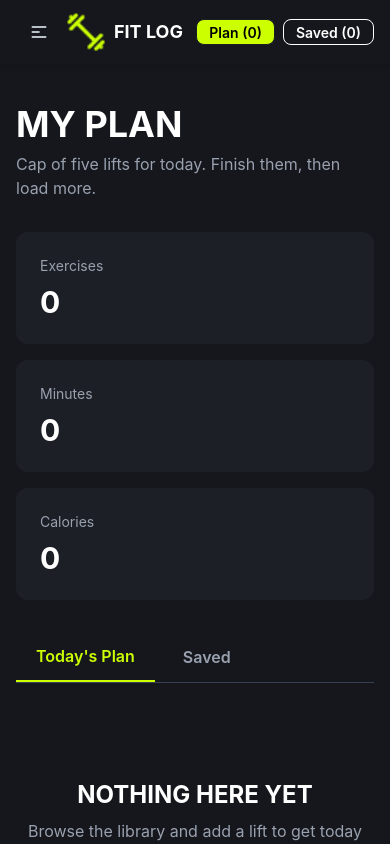
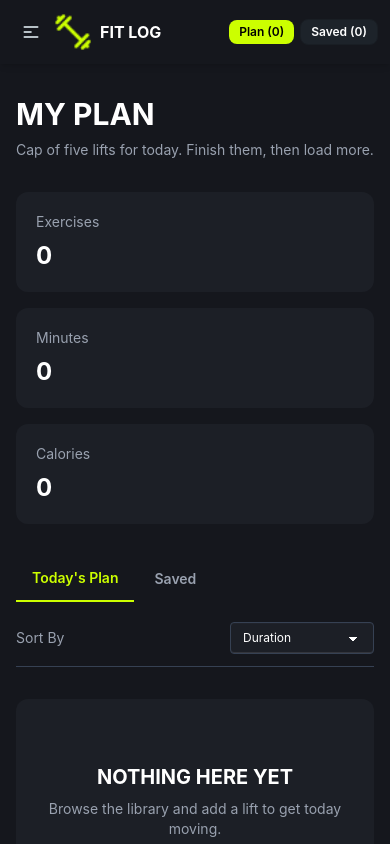
Before and after one commit to rifat-17/fit-log, a Next.js app: page /my-plan in a window 390 px wide. Shown: the top 844 px of the page. Built offline with nearby package versions, Linux system fonts and the light colour scheme.

Commit message:
added responsive

```diff
--- a/src/app/components/Navbar.tsx
+++ b/src/app/components/Navbar.tsx
@@ -1,28 +1,32 @@
 "use client";
-import Image from 'next/image';
-import Link from 'next/link';
 
-import Logo from '@/assets/logo.png';
-import { useFitlog } from '@/context/FitLogContext';
+import Image from "next/image";
+import Link from "next/link";
 
-
+import Logo from "@/assets/logo.png";
+import { useFitlog } from "@/context/FitLogContext";
 
 const Navbar = () => {
-
   const { planWorkouts, savedWorkouts } = useFitlog();
 
+  /* ================= NAVIGATION LINKS ================= */
 
-  // Navigation links
   const navLinks = (
     <>
       <li>
-        <Link href="/" className="hover:text-[#ccff00]">
+        <Link
+          href="/"
+          className="hover:text-[#ccff00]"
+        >
           Workouts
         </Link>
       </li>
 
       <li>
-        <Link href="/my-plan" className="hover:text-[#ccff00]">
+        <Link
+          href="/my-plan"
+          className="hover:text-[#ccff00]"
+        >
           My Plan
         </Link>
       </li>
@@ -31,17 +35,19 @@ const Navbar = () => {
 
   return (
     <header className="sticky top-0 z-50 bg-[#15171D] shadow-md">
-      <div className="navbar container mx-auto px-4">
 
-        {/* ================= LEFT: LOGO + MOBILE MENU ================= */}
+      <div className="navbar container mx-auto min-h-16 px-3 sm:px-4">
+
+        {/* ================= LEFT ================= */}
         <div className="navbar-start">
 
           {/* Mobile Menu */}
           <div className="dropdown lg:hidden">
+
             <div
               tabIndex={0}
               role="button"
-              className="btn btn-ghost btn-sm mr-1"
+              className="btn btn-ghost btn-sm mr-1 p-2"
               aria-label="Open menu"
             >
               <svg
@@ -68,16 +74,19 @@ const Navbar = () => {
                                 dropdown-content
                                 z-50
                                 mt-3
-                w-52
-                rounded-box
+                                w-48
+                                rounded-xl
                                 bg-[#222630]
                                 p-2
+                                text-white
                                 shadow-xl
                             "
             >
               {navLinks}
             </ul>
+
           </div>
+
 
           {/* Logo */}
           <Link
@@ -87,57 +96,72 @@ const Navbar = () => {
             <Image
               src={Logo}
               alt="FitLog Logo"
-              width={40}
-              height={40}
+              width={38}
+              height={38}
               priority
+              className="sm:h-10 sm:w-10"
             />
 
-            <span className="text-lg font-bold sm:text-xl">
+            <span className="text-base font-bold sm:text-xl">
               FIT LOG
             </span>
           </Link>
+
         </div>
 
-        {/* ================= CENTER: DESKTOP NAVIGATION ================= */}
+
+        {/* ================= CENTER ================= */}
         <div className="navbar-center hidden lg:flex">
-          <ul className="menu menu-horizontal gap-2">
+
+          <ul className="menu menu-horizontal gap-2 text-sm font-medium">
             {navLinks}
           </ul>
+
         </div>
 
-        {/* ================= RIGHT: PLAN + SAVED ================= */}
+
+        {/* ================= RIGHT ================= */}
         <div className="navbar-end">
 
-          <div className="flex items-center gap-2 sm:gap-3">
+          <div className="flex items-center gap-1.5 sm:gap-3">
 
-            {/* My Plan */}
+            {/* Plan */}
             <Link
               href="/my-plan"
               className="
                                 badge
+                                border-none
                                 bg-[#ccff00]
-                px-3
+                                px-2.5
                                 py-3
+                                text-xs
                                 font-semibold
                                 text-black
+                                transition
                                 hover:bg-[#b4e600]
+                                sm:px-3
+                                sm:text-sm
                             "
             >
               Plan ({planWorkouts.length})
             </Link>
+
 
             {/* Saved */}
             <Link
               href="/my-plan"
               className="
                                 badge
-                badge-outline
-                px-3
+                                px-2.5
                                 py-3
+                                text-xs
                                 font-semibold
                                 text-white
+                                transition
                                 hover:border-[#ccff00]
                                 hover:text-[#ccff00]
+                                sm:px-3
+                                sm:text-sm
                             "
             >
               Saved ({savedWorkouts.length})
@@ -146,7 +170,9 @@ const Navbar = () => {
           </div>
 
         </div>
+
       </div>
+
     </header>
   );
 };
--- a/src/app/my-plan/page.tsx
+++ b/src/app/my-plan/page.tsx
@@ -7,68 +7,91 @@ import React, { useState } from "react";
 import { toast } from "react-toastify";
 
 const MyPlanpage = () => {
-    const { planWorkouts, savedWorkouts,
+    const {
+        planWorkouts,
+        savedWorkouts,
         removeFromPlan,
         removeFromSaved,
-        markAsDone
+        markAsDone,
     } = useFitlog();
 
     const [activeTab, setActiveTab] = useState<"plan" | "saved">("plan");
 
+    const [sortBy, setSortBy] = useState<
+        "duration" | "calories" | "rating"
+    >("duration");
+
+    // Current tab workouts
     const currentWorkouts =
         activeTab === "plan" ? planWorkouts : savedWorkouts;
 
+    // Sorted workouts
+    const sortedWorkouts = [...currentWorkouts].sort((a, b) => {
+        if (sortBy === "duration") {
+            return a.duration - b.duration;
+        }
+
+        if (sortBy === "calories") {
+            return a.caloriesBurned - b.caloriesBurned;
+        }
+
+        return a.rating - b.rating;
+    });
+
     return (
-        <section className="container mx-auto px-4 py-10">
+        <section className="container mx-auto max-w-7xl px-4 py-8 sm:px-6 lg:px-8 lg:py-12">
 
             {/* ================= HEADER ================= */}
             <div className="mb-8">
-                <h1 className="text-4xl font-bold">
+                <h1 className="text-3xl font-bold sm:text-4xl">
                     MY PLAN
                 </h1>
 
-                <p className="mt-2 text-gray-400">
+                <p className="mt-2 max-w-xl text-sm text-gray-400 sm:text-base">
                     Cap of five lifts for today. Finish them, then load more.
                 </p>
             </div>
+
 
             {/* ================= METRICS ================= */}
             <div className="mb-8 grid grid-cols-1 gap-4 sm:grid-cols-3">
 
                 {/* Exercises */}
-                <div className="rounded-xl bg-[#1C1F26] p-6">
+                <div className="rounded-xl bg-[#1C1F26] p-5 sm:p-6">
                     <p className="text-sm text-gray-400">
                         Exercises
                     </p>
 
-                    <h2 className="mt-2 text-3xl font-bold text-white">
+                    <h2 className="mt-2 text-2xl font-bold text-white sm:text-3xl">
                         {planWorkouts.length}
                     </h2>
                 </div>
 
                 {/* Minutes */}
-                <div className="rounded-xl bg-[#1C1F26] p-6">
+                <div className="rounded-xl bg-[#1C1F26] p-5 sm:p-6">
                     <p className="text-sm text-gray-400">
                         Minutes
                     </p>
 
-                    <h2 className="mt-2 text-3xl font-bold text-white">
+                    <h2 className="mt-2 text-2xl font-bold text-white sm:text-3xl">
                         {planWorkouts.reduce(
-                            (total, workout) => total + workout.duration,
+                            (total, workout) =>
+                                total + workout.duration,
                             0
                         )}
                     </h2>
                 </div>
 
                 {/* Calories */}
-                <div className="rounded-xl bg-[#1C1F26] p-6">
+                <div className="rounded-xl bg-[#1C1F26] p-5 sm:p-6">
                     <p className="text-sm text-gray-400">
                         Calories
                     </p>
 
-                    <h2 className="mt-2 text-3xl font-bold text-white">
+                    <h2 className="mt-2 text-2xl font-bold text-white sm:text-3xl">
                         {planWorkouts.reduce(
-                            (total, workout) => total + workout.caloriesBurned,
+                            (total, workout) =>
+                                total + workout.caloriesBurned,
                             0
                         )}
                     </h2>
@@ -76,12 +99,16 @@ const MyPlanpage = () => {
 
             </div>
 
-            {/* ================= TABS ================= */}
-            <div className="mb-8 flex gap-2 border-b border-gray-700">
+
+            {/* ================= TABS + SORT ================= */}
+            <div className="mb-8 flex flex-col gap-5 border-b border-gray-700 sm:flex-row sm:items-center sm:justify-between">
+
+                {/* Tabs */}
+                <div className="flex gap-1 overflow-x-auto">
 
                     <button
                         onClick={() => setActiveTab("plan")}
-                    className={`px-5 py-3 font-semibold transition ${activeTab === "plan"
+                        className={`whitespace-nowrap px-4 py-3 text-sm font-semibold transition sm:px-5 sm:text-base ${activeTab === "plan"
                                 ? "border-b-2 border-[#ccff00] text-[#ccff00]"
                                 : "text-gray-400 hover:text-white"
                             }`}
@@ -91,7 +118,7 @@ const MyPlanpage = () => {
 
                     <button
                         onClick={() => setActiveTab("saved")}
-                    className={`px-5 py-3 font-semibold transition ${activeTab === "saved"
+                        className={`whitespace-nowrap px-4 py-3 text-sm font-semibold transition sm:px-5 sm:text-base ${activeTab === "saved"
                                 ? "border-b-2 border-[#ccff00] text-[#ccff00]"
                                 : "text-gray-400 hover:text-white"
                             }`}
@@ -101,67 +128,110 @@ const MyPlanpage = () => {
 
                 </div>
 
+
+                {/* Sort */}
+                <div className="mb-3 flex items-center justify-between gap-3 sm:mb-3 sm:justify-end">
+
+                    <span className="text-sm text-gray-400">
+                        Sort By
+                    </span>
+
+                    <select
+                        value={sortBy}
+                        onChange={(e) =>
+                            setSortBy(
+                                e.target.value as
+                                | "duration"
+                                | "calories"
+                                | "rating"
+                            )
+                        }
+                        className="select select-sm w-36 border-gray-700 bg-[#1C1F26] text-white focus:border-[#ccff00]"
+                    >
+                        <option value="duration">
+                            Duration
+                        </option>
+
+                        <option value="calories">
+                            Calories
+                        </option>
+
+                        <option value="rating">
+                            Rating
+                        </option>
+                    </select>
+
+                </div>
+
+            </div>
+
+
             {/* ================= WORKOUT LIST ================= */}
-            <div>
+            {sortedWorkouts.length === 0 ? (
 
-                {/* Empty State */}
-                {currentWorkouts.length === 0 ? (
-                    <div className="py-16 text-center">
+                /* Empty State */
+                <div className="rounded-xl bg-[#1C1F26] px-4 py-16 text-center sm:py-20">
 
-                        <h2 className="text-2xl font-bold">
+                    <h2 className="text-xl font-bold sm:text-2xl">
                         NOTHING HERE YET
                     </h2>
 
-                        <p className="mt-2 text-gray-400">
+                    <p className="mx-auto mt-2 max-w-md text-sm text-gray-400 sm:text-base">
                         Browse the library and add a lift to get today moving.
                     </p>
 
                     <Link
                         href="/"
-                            className="btn mt-6 border-none bg-[#ccff00] text-black hover:bg-[#b8e600]"
+                        className="btn mt-6 border-none bg-[#ccff00] text-sm text-black hover:bg-[#b8e600]"
                     >
                         Go to workouts
                     </Link>
 
                 </div>
+
             ) : (
 
                 /* Workout Cards */
                 <div className="space-y-4">
 
-                        {currentWorkouts.map((workout) => (
+                    {sortedWorkouts.map((workout) => (
 
                         <div
                             key={workout.id}
-                                className="flex flex-col gap-5 rounded-xl bg-[#1C1F26] p-4 sm:flex-row"
+                            className="rounded-xl bg-[#1C1F26] p-4 transition hover:bg-[#20232b] sm:p-5"
                         >
 
-                                {/* Thumbnail */}
+                            <div className="flex flex-col gap-5 lg:flex-row lg:items-center">
+
+                                {/* ================= IMAGE ================= */}
                                 <div className="shrink-0">
+
                                     <Image
                                         src={workout.image}
                                         alt={workout.name}
                                         width={220}
                                         height={150}
-                                        className="h-40 w-full rounded-lg object-cover sm:w-56"
+                                        className="h-48 w-full rounded-lg object-cover sm:h-52 lg:h-32 lg:w-52"
                                     />
+
                                 </div>
 
-                                {/* Workout Information */}
-                                <div className="flex flex-1 flex-col">
 
-                                    {/* Title */}
-                                    <h2 className="text-xl font-bold uppercase">
+                                {/* ================= INFORMATION ================= */}
+                                <div className="min-w-0 flex-1">
+
+                                    <h2 className="truncate text-lg font-bold uppercase sm:text-xl">
                                         {workout.name}
                                     </h2>
 
-                                    {/* Equipment */}
                                     <p className="mt-1 text-sm text-gray-400">
                                         {workout.equipment}
                                     </p>
 
+
                                     {/* Stats */}
-                                    <div className="mt-4 flex flex-wrap gap-4 text-sm text-gray-300">
+                                    <div className="mt-4 flex flex-wrap gap-x-5 gap-y-2 text-sm text-gray-300">
+
                                         <span>
                                             ⏱️ {workout.duration} min
                                         </span>
@@ -173,44 +243,63 @@ const MyPlanpage = () => {
                                         <span>
                                             ⭐ {workout.rating}
                                         </span>
+
                                     </div>
 
                                 </div>
 
-                                {/* Actions */}
-                                <div className="flex flex-wrap items-center gap-3">
 
+                                {/* ================= ACTIONS ================= */}
+                                <div className="flex flex-col gap-2 sm:flex-row lg:shrink-0">
+
+                                    {/* View Details */}
                                     <Link
                                         href={`/workouts/${workout.id}`}
-                                        className=" btn btn-sm btn-outline rounded-4xl"
+                                        className="btn btn-sm w-full rounded-full border-none bg-[#ccff00] text-black hover:bg-[#b8e600] sm:w-auto"
                                     >
                                         View Details
                                     </Link>
 
+
+                                    {/* Mark as Done */}
+                                    {activeTab === "plan" && (
                                         <button
                                             onClick={() => {
                                                 markAsDone(workout.id);
-                                            toast.success("Workout marked as done");
+                                                toast.success(
+                                                    "Workout marked as done"
+                                                );
                                             }}
-                                        className="btn btn-sm bg-[#ccff00] text-black border-none hover:bg-[#b8e600] rounded-4xl "
+                                            className="btn btn-sm w-full rounded-full border border-gray-600 bg-transparent text-white hover:bg-gray-700 sm:w-auto"
                                         >
                                             Mark as Done
                                         </button>
+                                    )}
 
+
+                                    {/* Remove */}
                                     <button
                                         onClick={() => {
                                             if (activeTab === "plan") {
                                                 removeFromPlan(workout.id);
-                                                toast.error("Workout removed from today's plan");
+
+                                                toast.error(
+                                                    "Workout removed from today's plan"
+                                                );
                                             } else {
                                                 removeFromSaved(workout.id);
-                                                toast.error("Workout removed from saved");
+
+                                                toast.error(
+                                                    "Workout removed from saved"
+                                                );
                                             }
                                         }}
-                                        className="btn hover:bg-[#b8e600]"
+                                        className="btn btn-sm w-full rounded-full border-none bg-red-500 text-white hover:bg-red-600 sm:w-auto"
                                     >
                                         X
                                     </button>
+
+                                </div>
 
                             </div>
 
@@ -221,8 +310,6 @@ const MyPlanpage = () => {
                 </div>
             )}
 
-            </div>
-
         </section>
     );
 };
--- a/src/context/FitLogContext.tsx
+++ b/src/context/FitLogContext.tsx
@@ -7,44 +7,92 @@ import React, {
     useState,
 } from "react";
 
+/* ================================
+   Context Type
+================================ */
+
 interface FitLogContextProps {
+    // Workout lists
     planWorkouts: IWorkout[];
     savedWorkouts: IWorkout[];
 
+    // Completed workouts
     completedWorkouts: number[];
-    markAsDone: (id: number) => void;
 
+    // Add workouts
     addToPlan: (workout: IWorkout) => void;
     addToSaved: (workout: IWorkout) => void;
 
+    // Remove workouts
     removeFromPlan: (id: number) => void;
     removeFromSaved: (id: number) => void;
+
+    // Mark workout as done
+    markAsDone: (id: number) => void;
 }
+
+
+/* ================================
+   Create Context
+================================ */
 
 export const FitLogContext = createContext<
     FitLogContextProps | undefined
 >(undefined);
 
+
+/* ================================
+   Custom Hook
+================================ */
+
 export const useFitlog = () => {
     const context = useContext(FitLogContext);
+
     if (!context) {
-        throw new Error("useFitLog must be used inside FitLogProvider");
+        throw new Error(
+            "useFitlog must be used inside FitLogProvider"
+        );
     }
-    return context
-}
+
+    return context;
+};
+
+
+/* ================================
+   Provider
+================================ */
 
 const FitLogProvider = ({
     children,
 }: {
     children: React.ReactNode;
 }) => {
-    const [planWorkouts, setplanWorkouts] = useState<IWorkout[]>([]);
-    const [savedWorkouts, setsavedWorkouts] = useState<IWorkout[]>([]);
-    const [completedWorkouts, setcompletedWorkouts] = useState<number[]>([]);
+
+    /* ================================
+       States
+    ================================= */
+
+    const [planWorkouts, setPlanWorkouts] = useState<IWorkout[]>(
+        []
+    );
+
+    const [savedWorkouts, setSavedWorkouts] = useState<IWorkout[]>(
+        []
+    );
+
+    const [completedWorkouts, setCompletedWorkouts] = useState<
+        number[]
+    >([]);
 
 
+    /* ================================
+       Add to Today's Plan
+    ================================= */
+
     const addToPlan = (workout: IWorkout) => {
-        setplanWorkouts((prev) => {
+        setPlanWorkouts((prev) => {
+
+            // Prevent duplicate workout
             const alreadyExists = prev.some(
                 (item) => item.id === workout.id
             );
@@ -57,8 +105,15 @@ const FitLogProvider = ({
         });
     };
 
+
+    /* ================================
+       Save Workout
+    ================================= */
+
     const addToSaved = (workout: IWorkout) => {
-        setsavedWorkouts((prev) => {
+        setSavedWorkouts((prev) => {
+
+            // Prevent duplicate workout
             const alreadyExists = prev.some(
                 (item) => item.id === workout.id
             );
@@ -71,36 +126,68 @@ const FitLogProvider = ({
         });
     };
 
+
+    /* ================================
+       Remove from Today's Plan
+    ================================= */
+
     const removeFromPlan = (id: number) => {
-        setplanWorkouts((prev) => prev.filter((workout) => workout.id !== id)
-        )
-    }
-    const removeFromSaved = (id: number) => {
-        setsavedWorkouts((prev) =>
+        setPlanWorkouts((prev) =>
             prev.filter((workout) => workout.id !== id)
         );
     };
 
+
+    /* ================================
+       Remove from Saved
+    ================================= */
+
+    const removeFromSaved = (id: number) => {
+        setSavedWorkouts((prev) =>
+            prev.filter((workout) => workout.id !== id)
+        );
+    };
+
+
+    /* ================================
+       Mark Workout as Done
+    ================================= */
+
     const markAsDone = (id: number) => {
-        setcompletedWorkouts((prev) => {
+        setCompletedWorkouts((prev) => {
+
+            // Prevent duplicate completed ID
             if (prev.includes(id)) {
                 return prev;
             }
+
             return [...prev, id];
-        })
-    }
+        });
+    };
+
+
+    /* ================================
+       Context Provider
+    ================================= */
 
     return (
         <FitLogContext.Provider
             value={{
+                // States
                 planWorkouts,
                 savedWorkouts,
+                completedWorkouts,
+
+                // Add
                 addToPlan,
                 addToSaved,
+
+                // Remove
                 removeFromPlan,
                 removeFromSaved,
-                completedWorkouts,
-                markAsDone
+
+                // Complete
+                markAsDone,
             }}
         >
             {children}
```
Also changed, not shown: src/app/components/Banner.tsx (+49 -18 lines), src/app/workouts/[id]/WorkoutActions.tsx (+30 -29 lines). Lines whose indentation alone changed are shown as unchanged.
